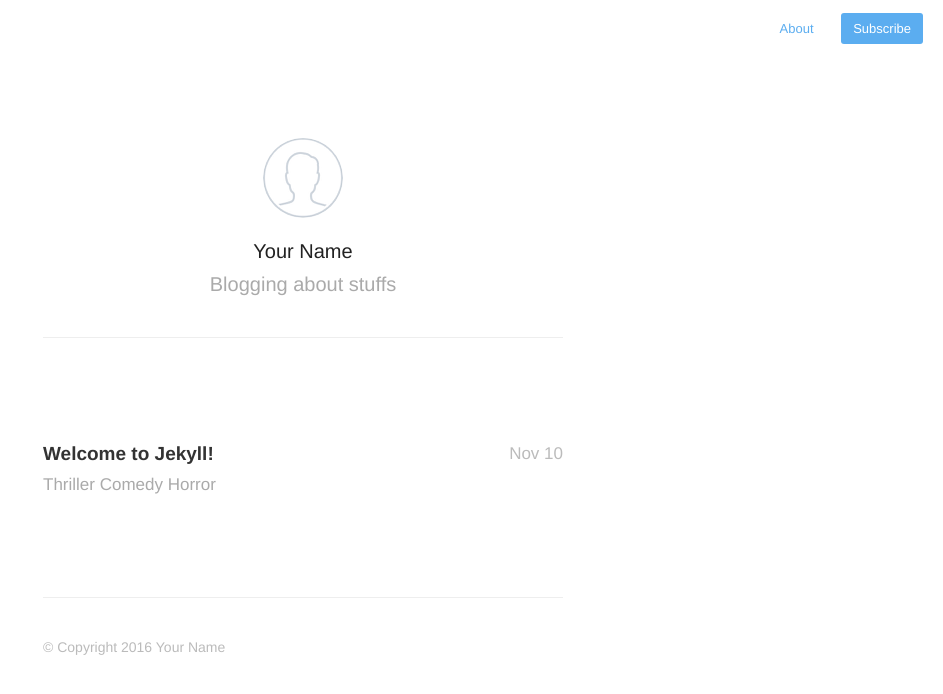
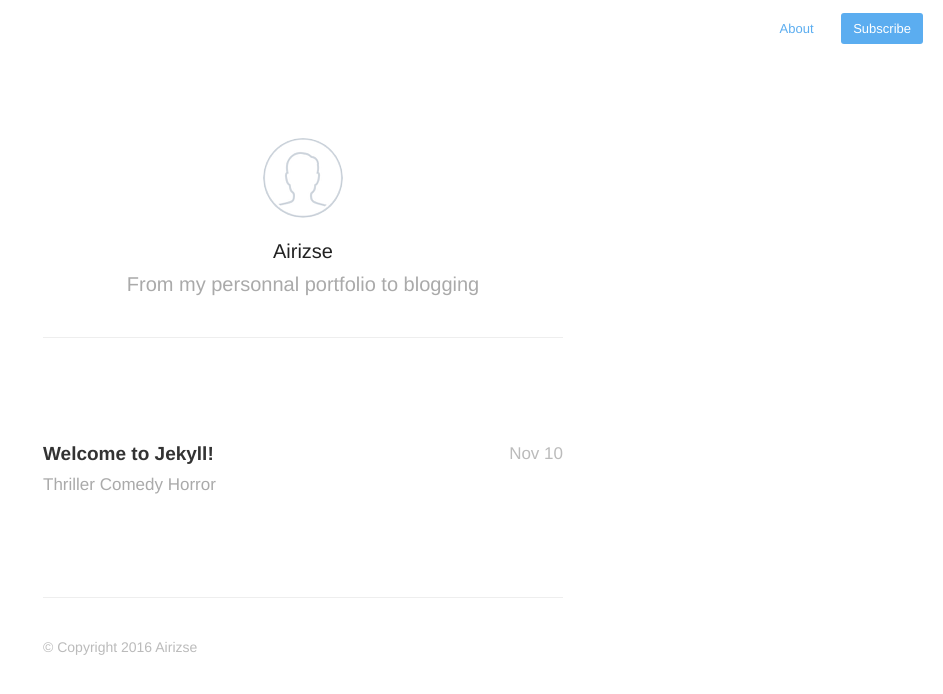
Before and after one commit to airizse/airizse.github.io, a Jekyll site: the page built from index.html, in a window 1280 px wide. Shown: the top 694 px of the page, without its empty margins (337-1280 px from the left). Built offline with Jekyll 4.4.1, drawn with Linux system fonts in a browser that asks for light colours; nearby versions of some CDN libraries; the list of posts is cut into pages by our own code.

Commit message:
Configurating _config.yml
Filling the descrition and names...

```diff
--- a/_config.yml
+++ b/_config.yml
@@ -1,6 +1,6 @@
-name: Your New Jekyll Site
-description: Blogging about stuffs
-meta_description: "Your New Jekyll Site, Blogging about stuffs"
+name: ./airizse
+description: From my personnal portfolio to blogging
+meta_description: "The most of Airizse"
 
 aboutPage: true
 
@@ -17,7 +17,7 @@ disqus_shortname: 'your-disqus-shortname'
 
 # Details for the RSS feed generator
 url:            'http://your-blog-url.example.com'
-author:         'Your Name'
+author:         'Airizse'
 authorTwitter:  'YourTwitterUsername'
 
 permalink:       /:year/:title/
```
